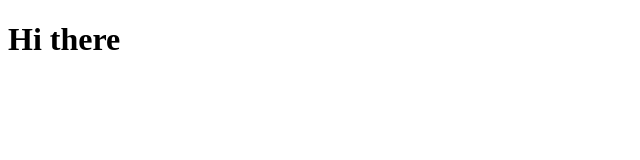
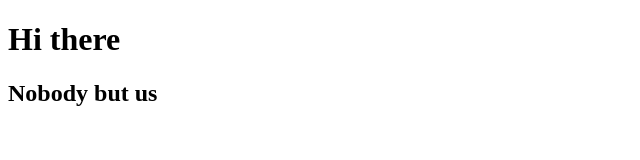
Before and after one commit to IvanVintonyak/Test, a plain HTML site: page index.html in a window 1280 px wide. Shown: the whole page, without its empty margins (0-640 px from the left). Drawn offline with Linux system fonts and the light colour scheme.

Commit message:
h2 has been added

```diff
--- a/index.html
+++ b/index.html
@@ -5,5 +5,6 @@
   </head>
    <body>
    <h1> Hi there</h1>
+   <h2> Nobody but us</h2>
    </body>
 </html>
```
